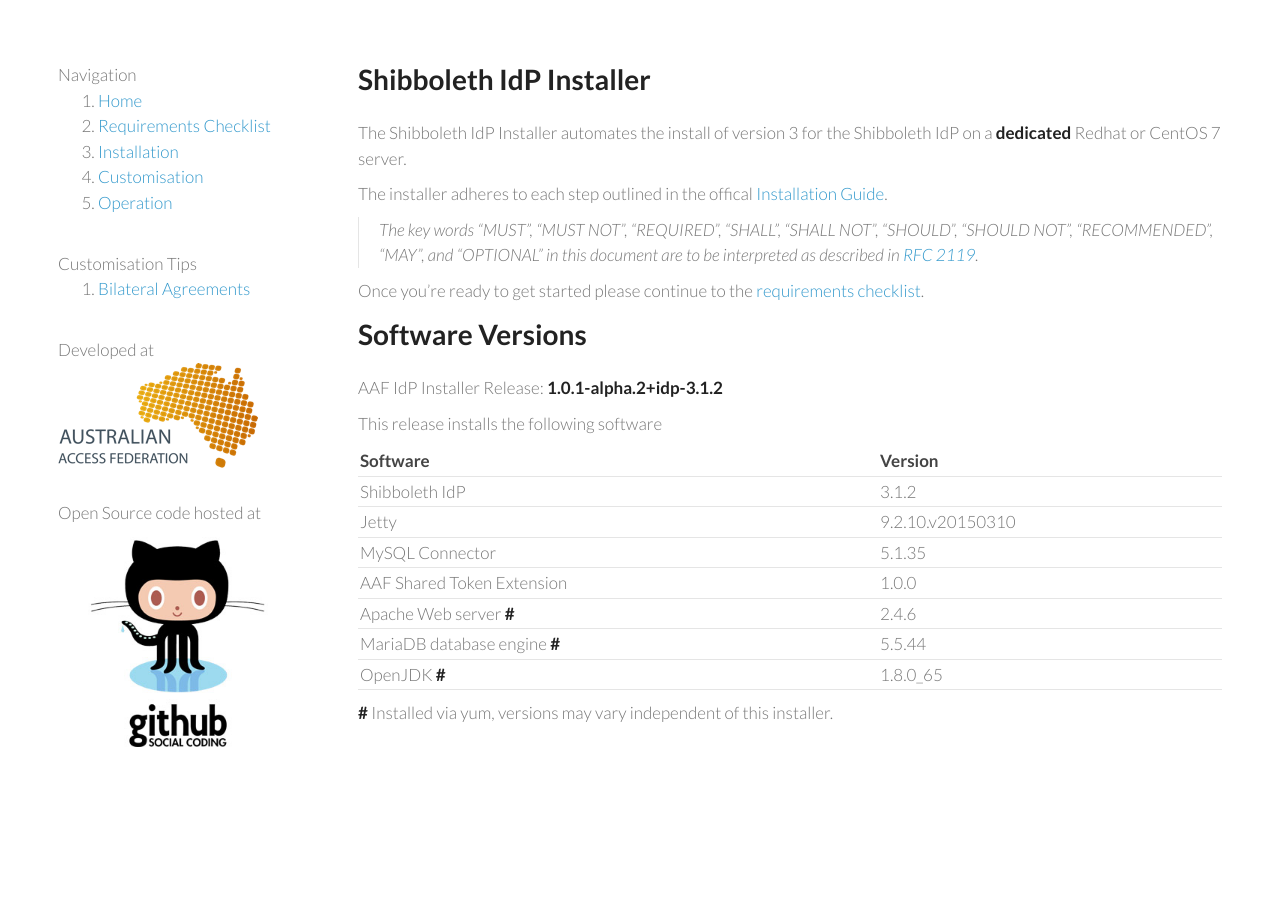
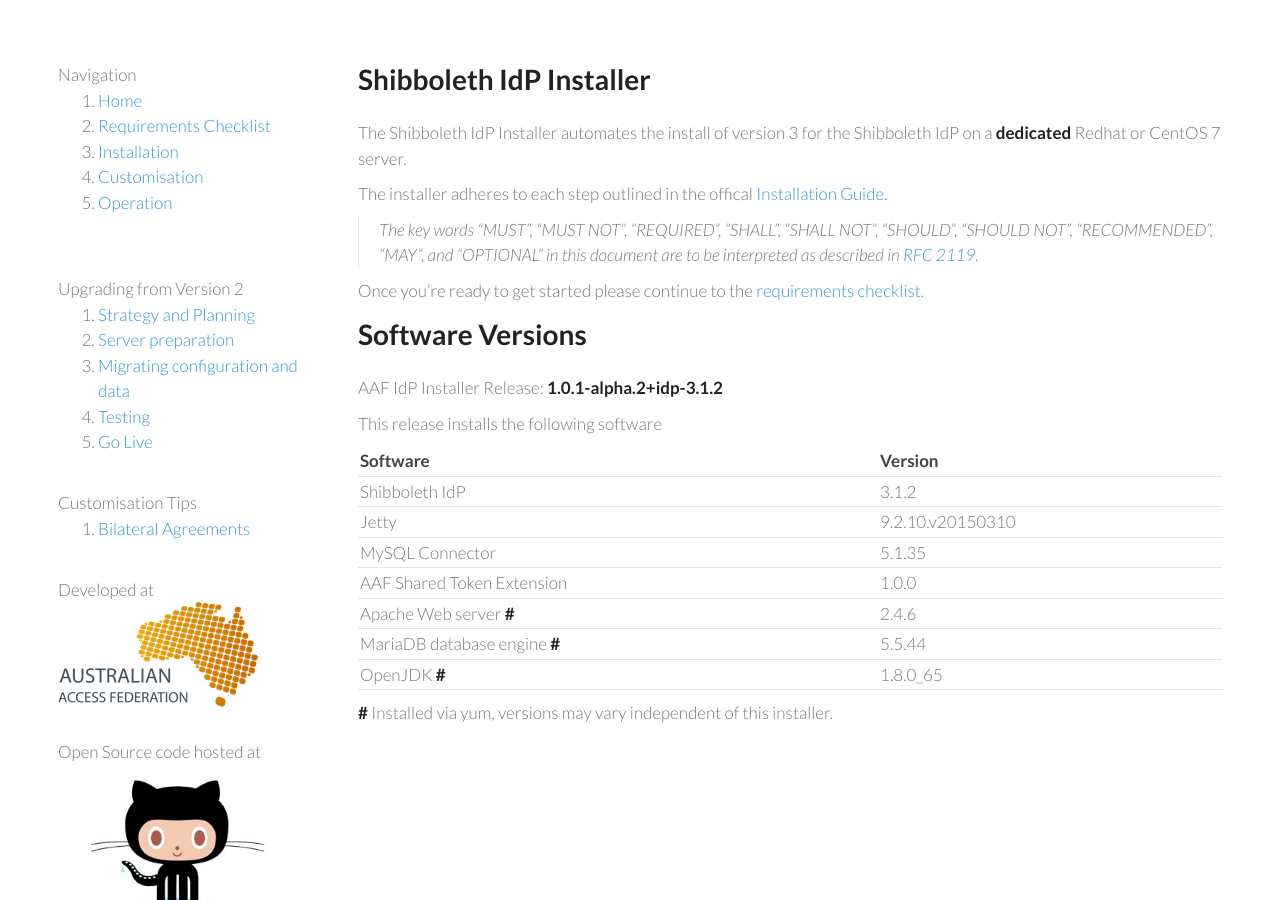
Before and after one commit to ausaccessfed/shibboleth-idp-installer, a Jekyll site: the page built from index.md, in a window 1280 px wide. Built offline with Jekyll 4.4.1, drawn with Linux system fonts in a browser that asks for light colours; nearby versions of some CDN libraries; Markdown is read by kramdown in place of the engine named in the settings.

Commit message:
Initial cur of upgrade documentation

```diff
--- a/_layouts/default.html
+++ b/_layouts/default.html
@@ -36,6 +36,26 @@
     </ol>
 
     <br/>
+    <br/>
+    Upgrading from Version 2
+    <ol>
+      <li>
+        <a href="{{site.baseurl}}/upgradefromv2/strategy-planning.html">Strategy and Planning</a>
+      </li>
+      <li>
+        <a href="{{site.baseurl}}/upgradefromv2/server-setup.html">Server preparation</a>
+      </li>
+      <li>
+        <a href="{{site.baseurl}}/upgradefromv2/config-and-data.html">Migrating configuration and data</a>
+      </li>
+      <li>
+        <a href="{{site.baseurl}}/upgradefromv2/testing.html">Testing</a>
+      </li>
+      <li>
+        <a href="{{site.baseurl}}/upgradefromv2/go-live.html">Go Live</a>
+      </li>
+    </ol>
+    <br/>
     Customisation Tips
     <ol>
       <li>
```
Also changed, not shown: upgradefromv2/ServerSetup.md (added, +9 -0 lines), upgradefromv2/config-and-data.md (added, +29 -0 lines), upgradefromv2/go-live.md (added, +1 -0 lines), upgradefromv2/strategy-planning.md (added, +13 -0 lines), upgradefromv2/testing.md (added, +6 -0 lines).
